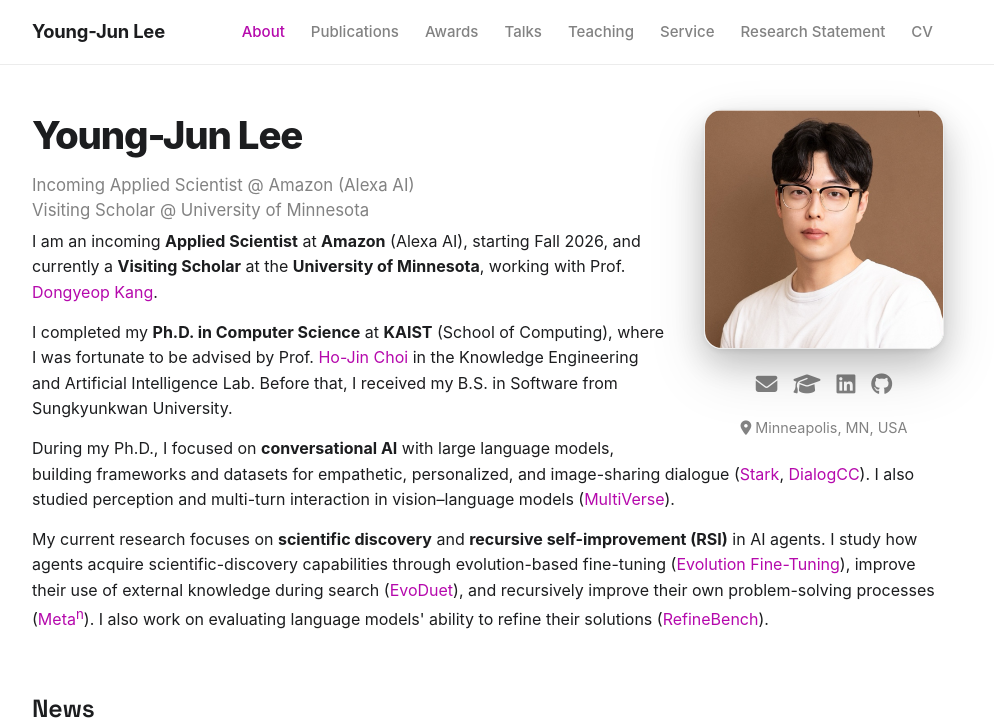
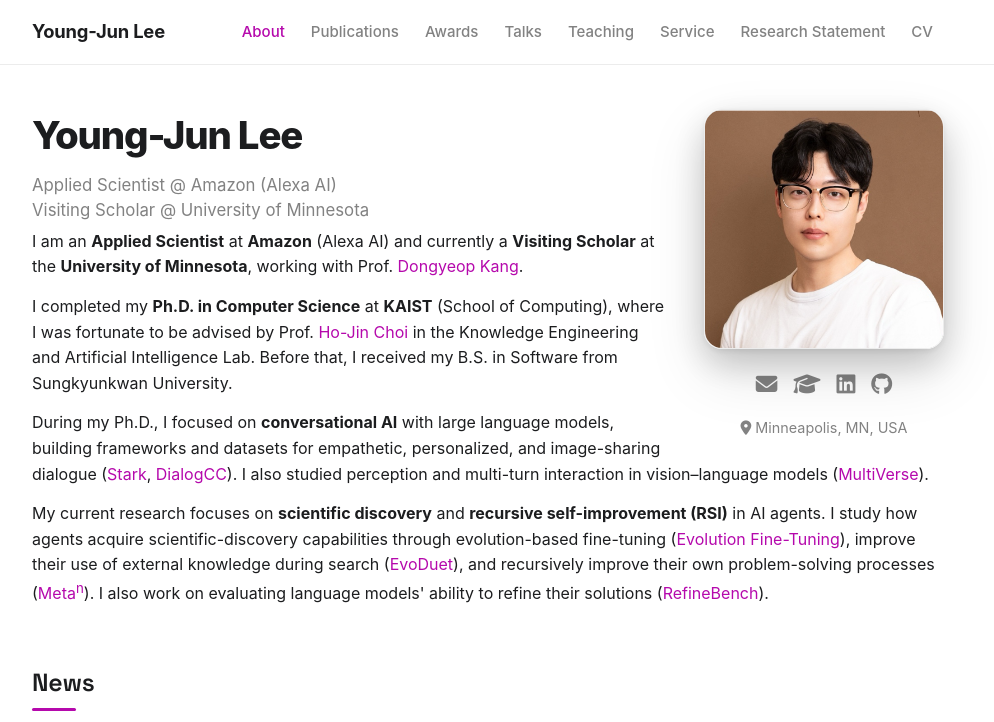
Before and after one commit to passing2961/passing2961.github.io, a plain HTML site: page index.html in a window 1280 px wide. Shown: the top 722 px of the page, without its empty margins (152-1146 px from the left). Drawn offline with Linux system fonts and the light colour scheme.

Commit message:
Update Applied Scientist role to current position

```diff
--- a/assets/data/data.js
+++ b/assets/data/data.js
@@ -7,7 +7,7 @@
   /* ---- Identity / header ---- */
   name: "Young-Jun Lee",
   roles: [
-    "Incoming Applied Scientist @ Amazon (Alexa AI)",
+    "Applied Scientist @ Amazon (Alexa AI)",
     "Visiting Scholar @ University of Minnesota",
   ],
   profilePic: "assets/img/youngjun_lee_profile.png",
@@ -24,7 +24,7 @@
 
   /* ---- About-page bio paragraphs (HTML allowed) ---- */
   bio: [
-    `I am an incoming <strong>Applied Scientist</strong> at <strong>Amazon</strong> (Alexa AI), starting Fall 2026,
+    `I am an <strong>Applied Scientist</strong> at <strong>Amazon</strong> (Alexa AI)
      and currently a <strong>Visiting Scholar</strong> at the <strong>University of Minnesota</strong>, working with
      Prof. <a href="https://dykang.github.io/" target="_blank" rel="noopener">Dongyeop Kang</a>.`,
     `I completed my <strong>Ph.D. in Computer Science</strong> at <strong>KAIST</strong> (School of Computing),
@@ -80,7 +80,7 @@
     {
       org: "Amazon",
       location: "Bellevue, WA, USA",
-      title: "Incoming Applied Scientist, Alexa AI",
+      title: "Applied Scientist, Alexa AI",
       date: "Oct 2026 &ndash; Present",
       items: [],
     },
--- a/index.html
+++ b/index.html
@@ -4,7 +4,7 @@
   <meta charset="UTF-8" />
   <meta name="viewport" content="width=device-width, initial-scale=1.0" />
   <title>Young-Jun Lee</title>
-  <meta name="description" content="Young-Jun Lee — Incoming Applied Scientist at Amazon (Alexa AI), Visiting Scholar at the University of Minnesota. Research on large language models, dialogue, multi-modal agents, and scientific discovery." />
+  <meta name="description" content="Young-Jun Lee — Applied Scientist at Amazon (Alexa AI), Visiting Scholar at the University of Minnesota. Research on large language models, dialogue, multi-modal agents, and scientific discovery." />
   <link rel="icon" href="assets/img/prof_pic.svg" />
   <link rel="stylesheet" href="https://cdnjs.cloudflare.com/ajax/libs/font-awesome/6.5.1/css/all.min.css" />
   <link rel="stylesheet" href="assets/css/style.css" />
```
